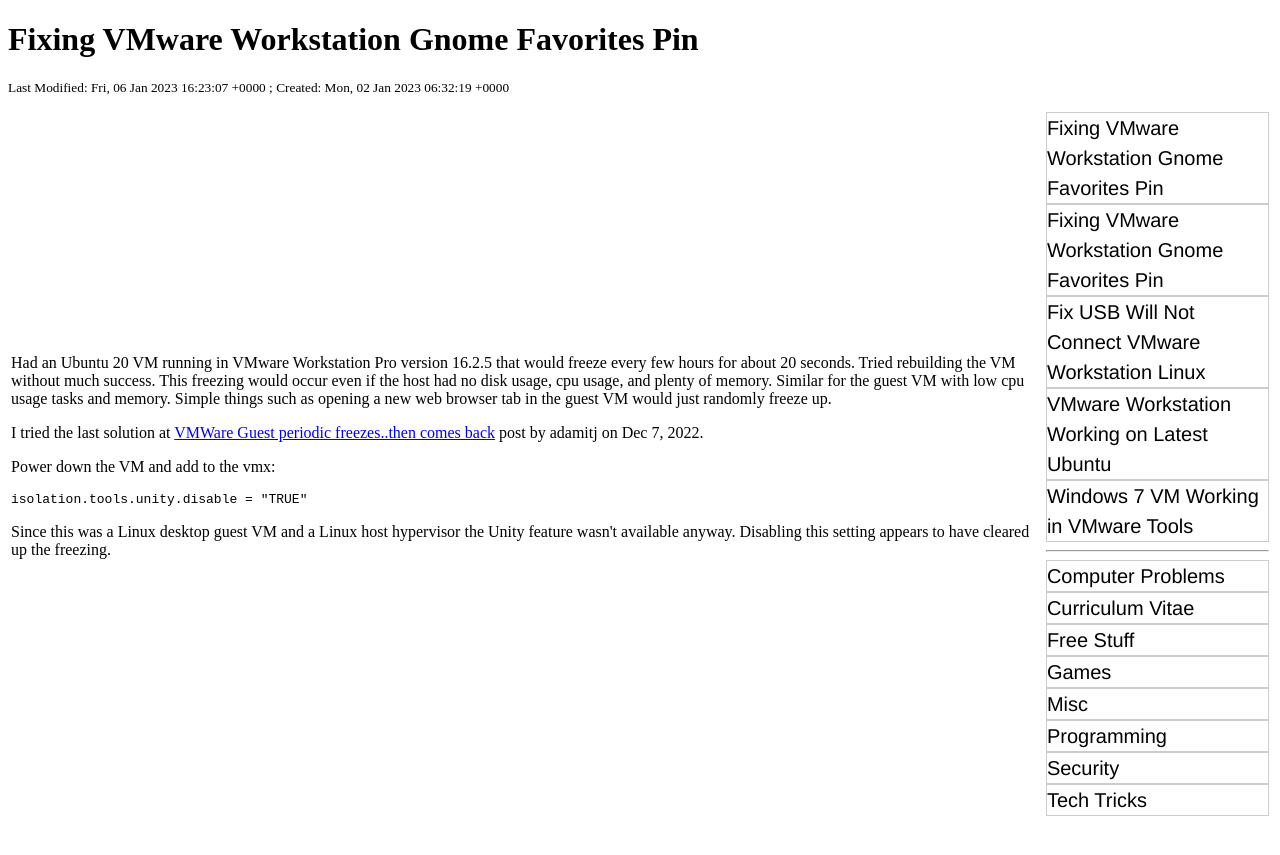
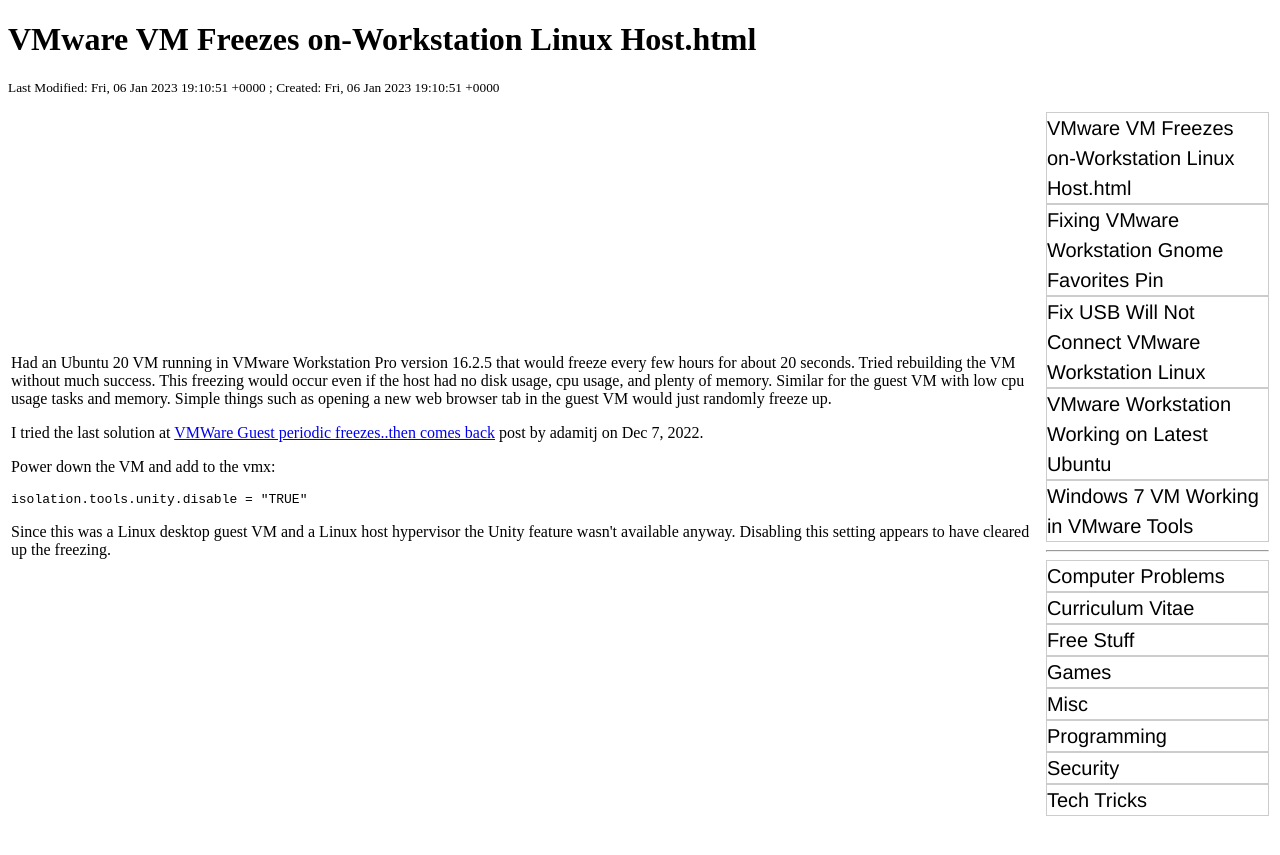
Before and after one commit to rbeede/rbeede.github.io, a Jekyll site: the page built from _posts/2023-01-06-vmware-vm-freezes-on-workstation-linux-host.html, in a window 1280 px wide. Shown: the top 855 px of the page. Built offline with Jekyll 4.4.1, drawn with Linux system fonts in a browser that asks for light colours.

Commit message:
Fixed title and date

```diff
--- a/_posts/2023-01-06-vmware-vm-freezes-on-workstation-linux-host.html
+++ b/_posts/2023-01-06-vmware-vm-freezes-on-workstation-linux-host.html
@@ -1,8 +1,8 @@
 ---
-creation_epoch: 1672641139
-lastmod_epoch: 1673022187
+creation_epoch: 1673032251
+lastmod_epoch: 1673032251
 categories: ['Computer Problems']
-title: Fixing VMware Workstation Gnome Favorites Pin
+title: VMware VM Freezes on-Workstation Linux Host.html
 ---
 
 Had an Ubuntu 20 VM running in VMware Workstation Pro version 16.2.5 that would freeze every few hours for about 20 seconds. Tried rebuilding the VM without much success. This freezing would occur even if the host had no disk usage, cpu usage, and plenty of memory. Similar for the guest VM with low cpu usage tasks and memory. Simple things such as opening a new web browser tab in the guest VM would just randomly freeze up.
```
